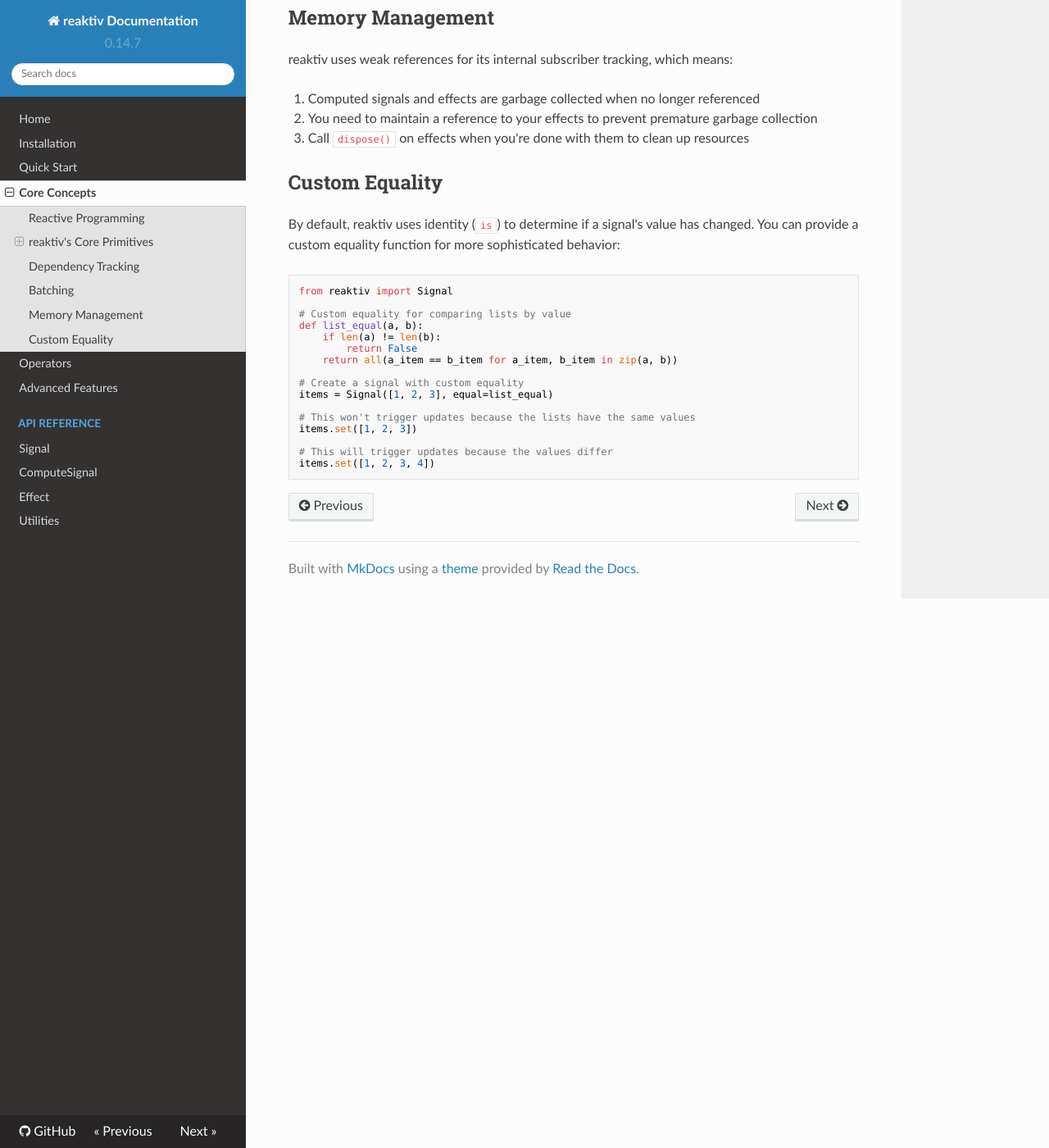
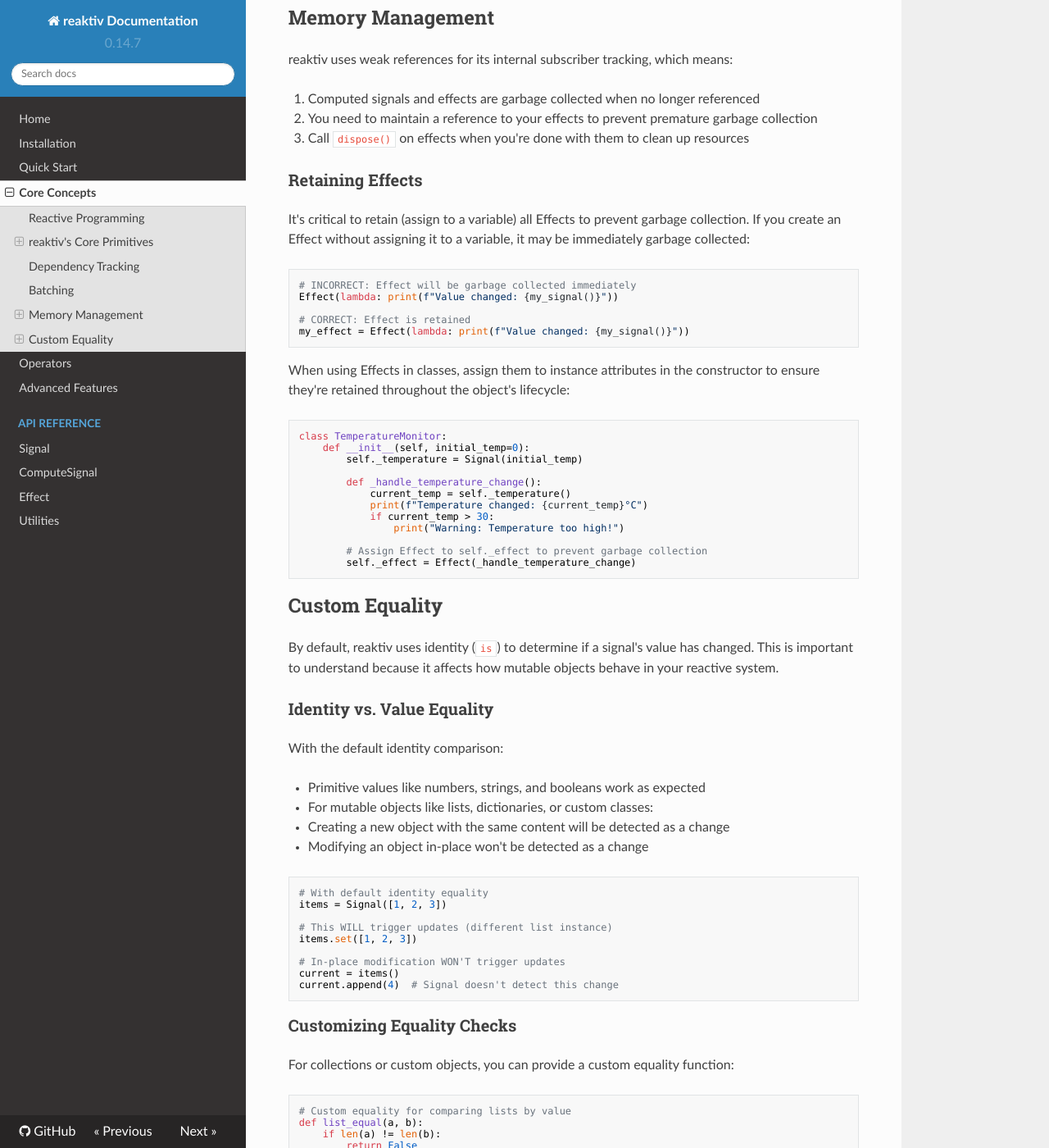
Before and after one commit to buiapp/reaktiv, an MkDocs documentation site: the page built from docs/core-concepts.md, in a window 1280 px wide and 1400 px high, scrolled down 3393 px. Shown: the whole window at 82% size. Built offline with MkDocs 1.6.1, drawn with Linux system fonts in a browser that asks for light colours; nearby versions of some CDN libraries; some of the changed text lies outside the part shown.

Commit message:
docs: enhance README and core concepts documentation with usage tips for Effects and custom equality checks

````diff
--- a/docs/core-concepts.md
+++ b/docs/core-concepts.md
@@ -178,13 +178,65 @@
 2. You need to maintain a reference to your effects to prevent premature garbage collection
 3. Call `dispose()` on effects when you're done with them to clean up resources
 
+### Retaining Effects
+
+It's critical to retain (assign to a variable) all Effects to prevent garbage collection. If you create an Effect without assigning it to a variable, it may be immediately garbage collected:
+
+```python
+# INCORRECT: Effect will be garbage collected immediately
+Effect(lambda: print(f"Value changed: {my_signal()}"))
+
+# CORRECT: Effect is retained
+my_effect = Effect(lambda: print(f"Value changed: {my_signal()}"))
+```
+
+When using Effects in classes, assign them to instance attributes in the constructor to ensure they're retained throughout the object's lifecycle:
+
+```python
+class TemperatureMonitor:
+    def __init__(self, initial_temp=0):
+        self._temperature = Signal(initial_temp)
+
+        def _handle_temperature_change():
+            current_temp = self._temperature()
+            print(f"Temperature changed: {current_temp}°C")
+            if current_temp > 30:
+                print("Warning: Temperature too high!")
+
+        # Assign Effect to self._effect to prevent garbage collection
+        self._effect = Effect(_handle_temperature_change)
+```
+
 ## Custom Equality
 
-By default, reaktiv uses identity (`is`) to determine if a signal's value has changed. You can provide a custom equality function for more sophisticated behavior:
+By default, reaktiv uses identity (`is`) to determine if a signal's value has changed. This is important to understand because it affects how mutable objects behave in your reactive system.
+
+### Identity vs. Value Equality
+
+With the default identity comparison:
+
+- Primitive values like numbers, strings, and booleans work as expected
+- For mutable objects like lists, dictionaries, or custom classes:
+  - Creating a new object with the same content will be detected as a change
+  - Modifying an object in-place won't be detected as a change
 
 ```python
-from reaktiv import Signal
+# With default identity equality
+items = Signal([1, 2, 3])
 
+# This WILL trigger updates (different list instance)
+items.set([1, 2, 3])
+
+# In-place modification WON'T trigger updates
+current = items()
+current.append(4)  # Signal doesn't detect this change
+```
+
+### Customizing Equality Checks
+
+For collections or custom objects, you can provide a custom equality function:
+
+```python
 # Custom equality for comparing lists by value
 def list_equal(a, b):
     if len(a) != len(b):
@@ -200,3 +252,38 @@
 # This will trigger updates because the values differ
 items.set([1, 2, 3, 4])
 ```
+
+For dictionaries:
+
+```python
+def dict_equal(a, b):
+    return a.keys() == b.keys() and all(a[k] == b[k] for k in a.keys())
+
+config = Signal({"theme": "dark", "font_size": 12}, equal=dict_equal)
+
+# Won't trigger updates (same content)
+config.set({"theme": "dark", "font_size": 12})
+
+# Will trigger updates (different content)
+config.set({"theme": "light", "font_size": 12})
+```
+
+When working with mutable objects, you have two options:
+1. Provide a custom equality function that compares by value
+2. Always create new instances when updating (immutable approach)
+
+The immutable approach is often cleaner and less error-prone:
+
+```python
+# Immutable approach with lists
+items = Signal([1, 2, 3])
+
+# Create a new list when updating
+items.update(lambda current: current + [4])  # [1, 2, 3, 4]
+
+# Immutable approach with dictionaries
+config = Signal({"theme": "dark"})
+
+# Create a new dict when updating
+config.update(lambda current: {**current, "font_size": 14})
+```
````
Also changed, not shown: README.md (+58 -0 lines).
